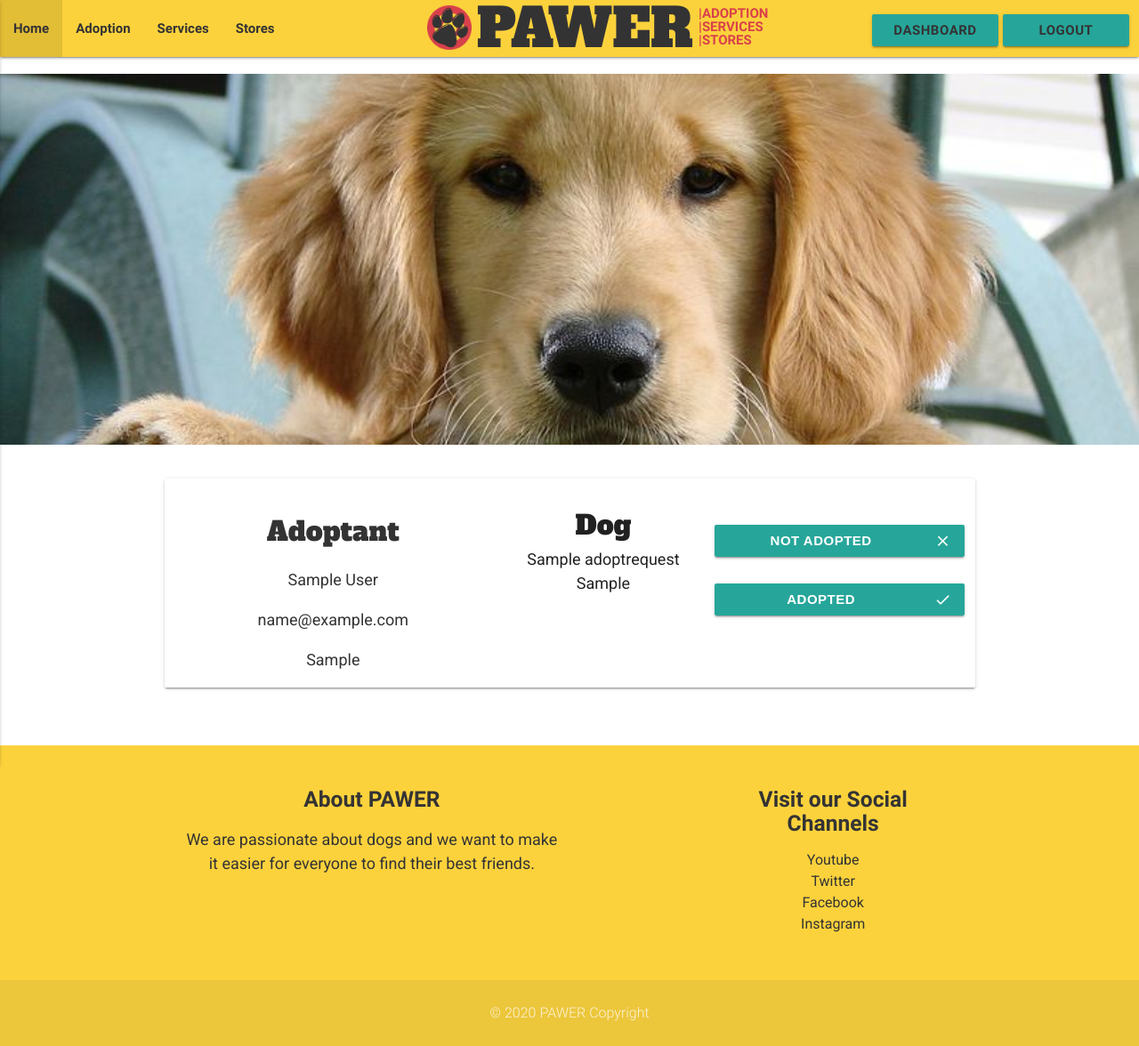
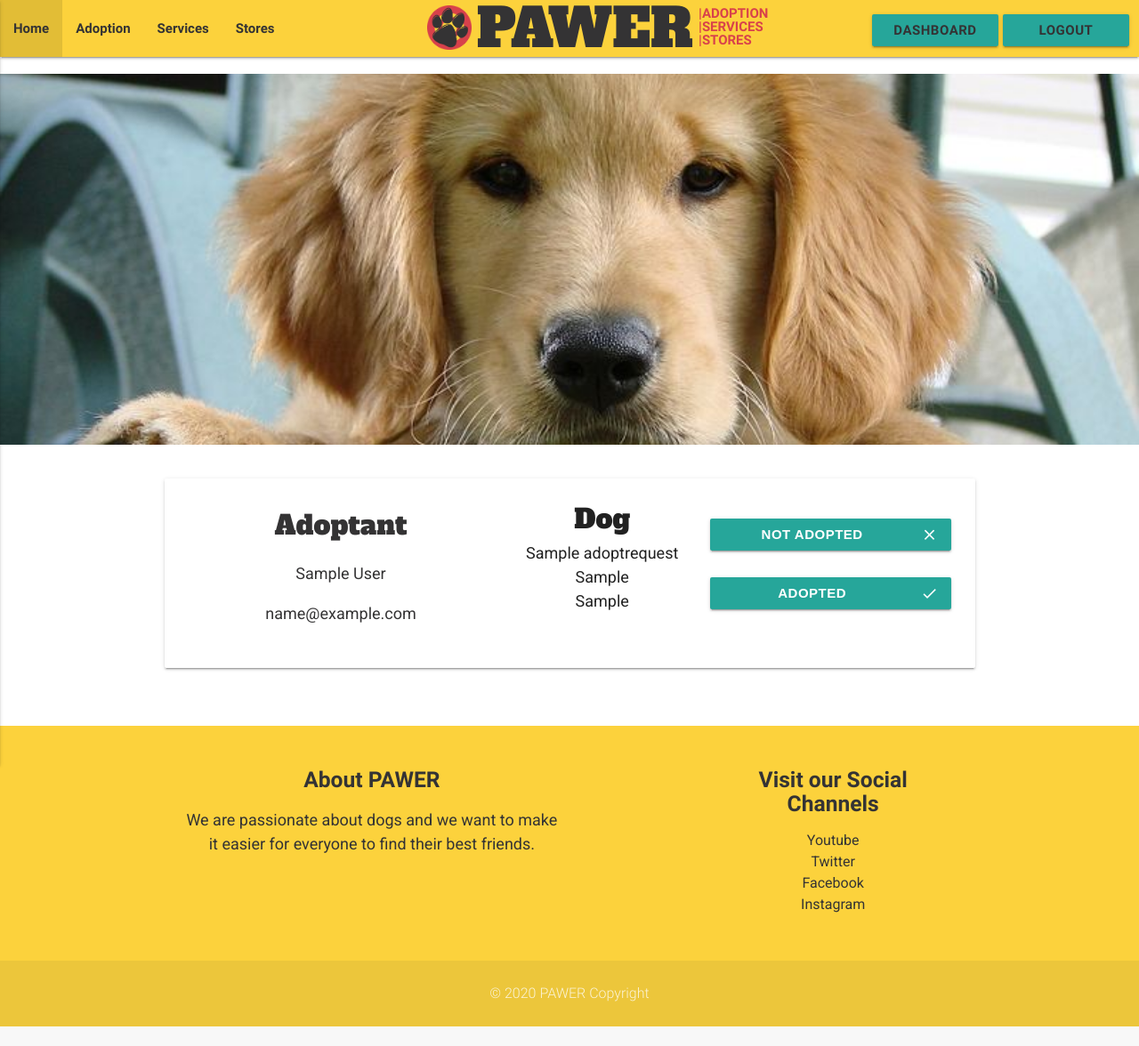
Before and after one commit to romqrq/Pawer, a Flask app: page /requests in a window 1280 px wide. Shown: the whole page at 89% size. After the commit the page ends 1154 px from the top, so only its background shows below. Run offline with Flask 2, Linux system fonts and the light colour scheme; the visitor is signed in with stand-in values (Sample User, id 1); a database or web service that is not in the repository returns one stand-in record (values such as "Sample title"); some libraries are stand-ins or nearby versions; some web fonts are replaced.

Commit message:
Updated class names for individual cards

```diff
--- a/templates/pages/dogs.html
+++ b/templates/pages/dogs.html
@@ -19,7 +19,7 @@
         </div>
         <div class="row card-row-find">
             {% for dog in dogs %}
-            <div class="row card card-item-row">
+            <div class="row card single-card">
                 <div class="col s12 m3">
                     <p class="card-title">{{dog.dog_name}}</p>
                     <div class="card-image">
--- a/templates/pages/requests.html
+++ b/templates/pages/requests.html
@@ -19,18 +19,18 @@
     {% if session['is_staff'] == 'is_staff' %}
         <div class="row card-row-find">
             {% for request in requests %}
-                <div class="row card card-item-row">
+                <div class="row card single-card">
                     <div class="col s12 m5">
                         <p class="card-title">Adoptant</p>
                         <p>{{request.first_name}} {{request.last_name}}</p>
                         <p>{{request._email}}</p>
-                        <p>{{request.why_adopt}}</p>
                     </div>
                     <div class="col s12 m3">
                         <div class="card-content">
                             <p class="card-title">Dog</p>
                             <p>{{request.dog_name}}</p>
                             <p>{{request.dog_breed}}</p>
+                            <p>{{request.why_adopt}}</p>
                         </div>
                     </div>
                     <div class="col s12 m4 card-buttons-row">
```
